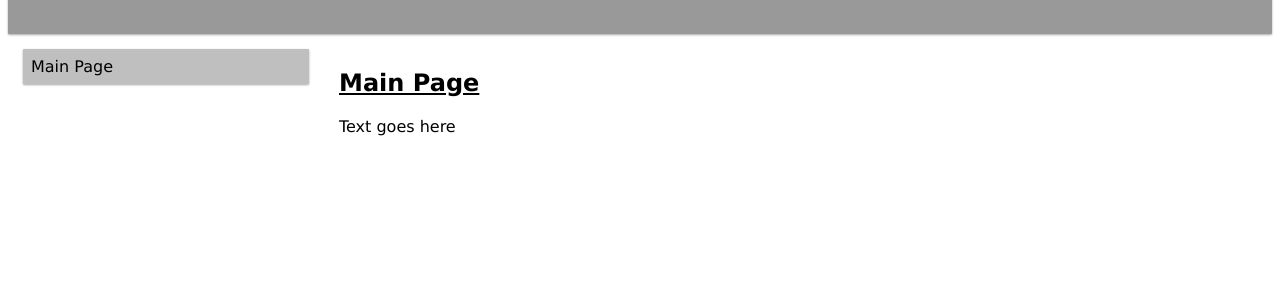
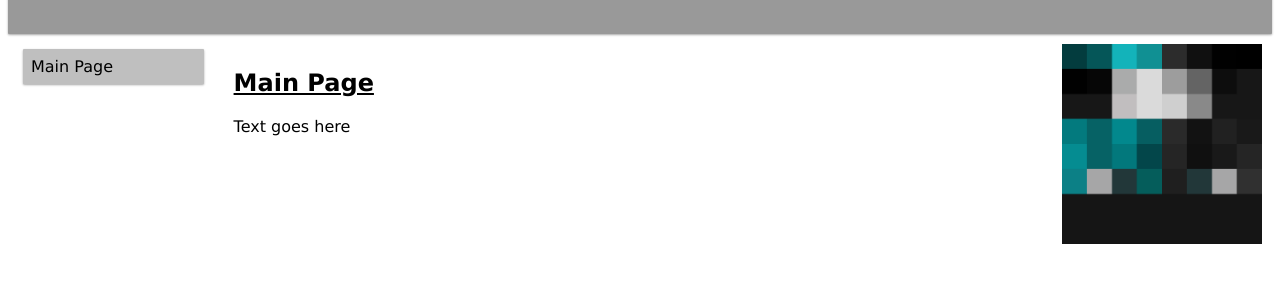
Before and after one commit to BlackPlays/BlackPlays.github.io, a plain HTML site: page index.html in a window 1280 px wide. Shown: the part 85-368 px from the top of the page. Drawn offline with Linux system fonts and the light colour scheme.

Commit message:
Added useless stuff

```diff
--- a/index.html
+++ b/index.html
@@ -2,8 +2,9 @@
 <html>
 <head>
 	<meta charset="utf-8">
-	<title>Very Title</title>
+	<title>Main Page - BlackPlays</title>
 	<link rel="stylesheet" href="styles.css">
+	<link rel="shortcut icon" href="pictures/BlackPlays.ico">
 	<meta name="viewport" content="width=device-width", initial-scale="1.0">
 </head>
 <body>
@@ -11,7 +12,7 @@
 		<h1>&nbsp;&nbsp;BlackPlays.github.io</h1>
 	</div>
 	<div class="row">
-		<div class="col-3 menu">
+		<div class="col-2 menu">
 			<ul>
 				<li onclick="window.location.href = 'index.html'">Main Page</li>
 			</ul>
@@ -20,6 +21,9 @@
 			<h2><ins>Main Page</ins></h2>
 			<p>Text goes here</p>
 		</div>
+		<div>
+			<img src="BlackPlays.png" height="200px" width="200px" style="float: right;margin: 10px;">
+		</div>
 	</div>
 </body>
 </html>
```
Also changed, not shown: BlackPlays.png (added), pictures/BlackPlays.ico (added), 2 other files.
